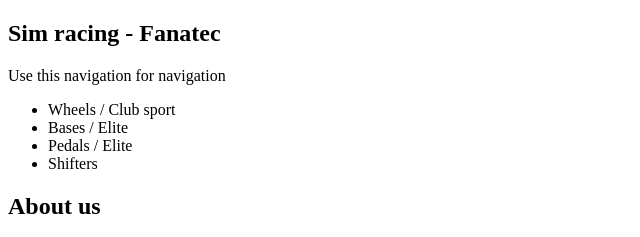
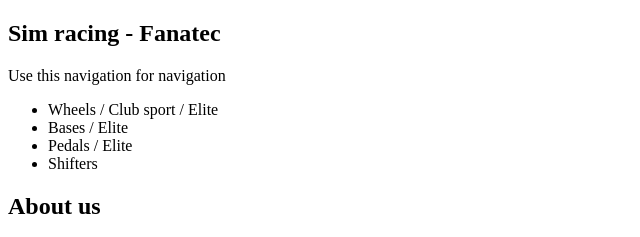
Before and after one commit to Aiwwa/REABASE, a plain HTML site: page index.html in a window 1280 px wide. Shown: the top 237 px of the page, 0-640 px from the left. Drawn offline with Linux system fonts and the light colour scheme.

Commit message:
fire-fix-3

```diff
--- a/index.html
+++ b/index.html
@@ -10,7 +10,7 @@
         <h1>Sim racing - Fanatec</h1>
         <p>Use this navigation for navigation</p>
         <ul>
-            <li>Wheels / Club sport</li>
+            <li>Wheels / Club sport / Elite</li>
             <li>Bases / Elite</li>
             <li>Pedals / Elite</li>
             <li>Shifters</li>
```
